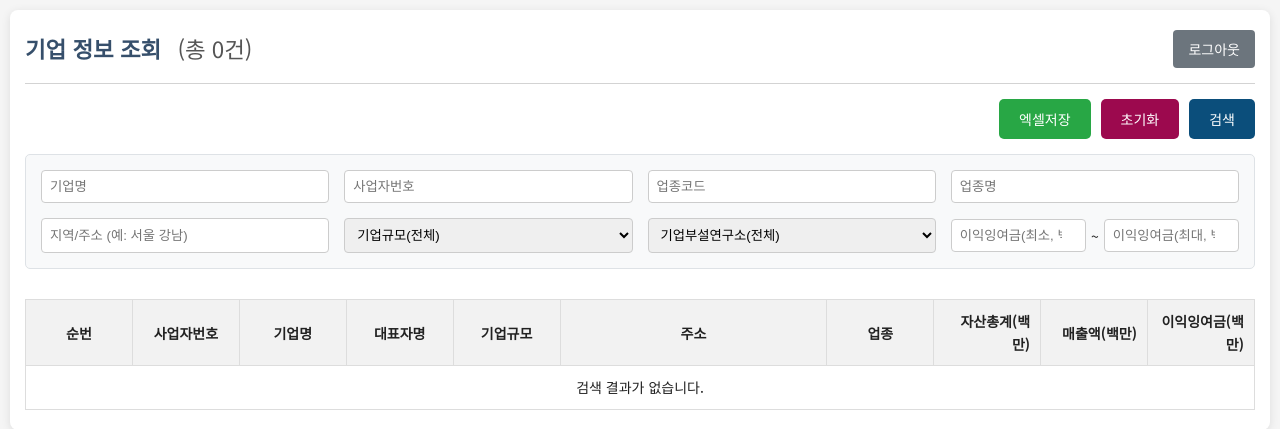
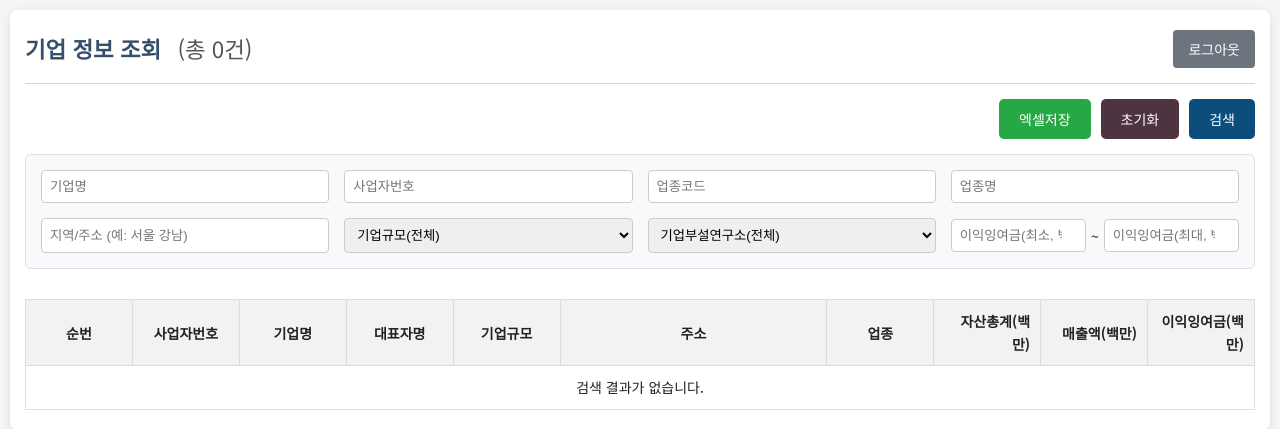
Before and after one commit to CHEULHOYANG/company_info_system, a Flask app: page / in a window 1280 px wide. Shown: the top 429 px of the page. Run offline with Flask 3, Linux system fonts and the light colour scheme; the visitor is signed in with stand-in values (Sample User, id 1); data that the repository does not hold is empty.

Commit message:
Update style.css

```diff
--- a/static/css/style.css
+++ b/static/css/style.css
@@ -33,7 +33,7 @@ header h1 { color: #364F6B; margin: 0; font-size: 1.6em; }
 .main-actions { display: flex; justify-content: flex-end; gap: 10px; margin-bottom: 15px; }
 .action-button { padding: 10px 20px; border-radius: 5px; border: none; font-size: 14px; cursor: pointer; color: white; }
 .action-button.excel-button { background-color: #28a745; }
-.action-button.reset-button { background-color: #9c094e; }
+.action-button.reset-button { background-color: #4e3440; }
 .action-button.search-button { background-color: #0b4e7b; }
 
 .search-container { background-color: #f8f9fa; padding: 15px; border-radius: 5px; margin-bottom: 20px; border: 1px solid #dee2e6; }
```
